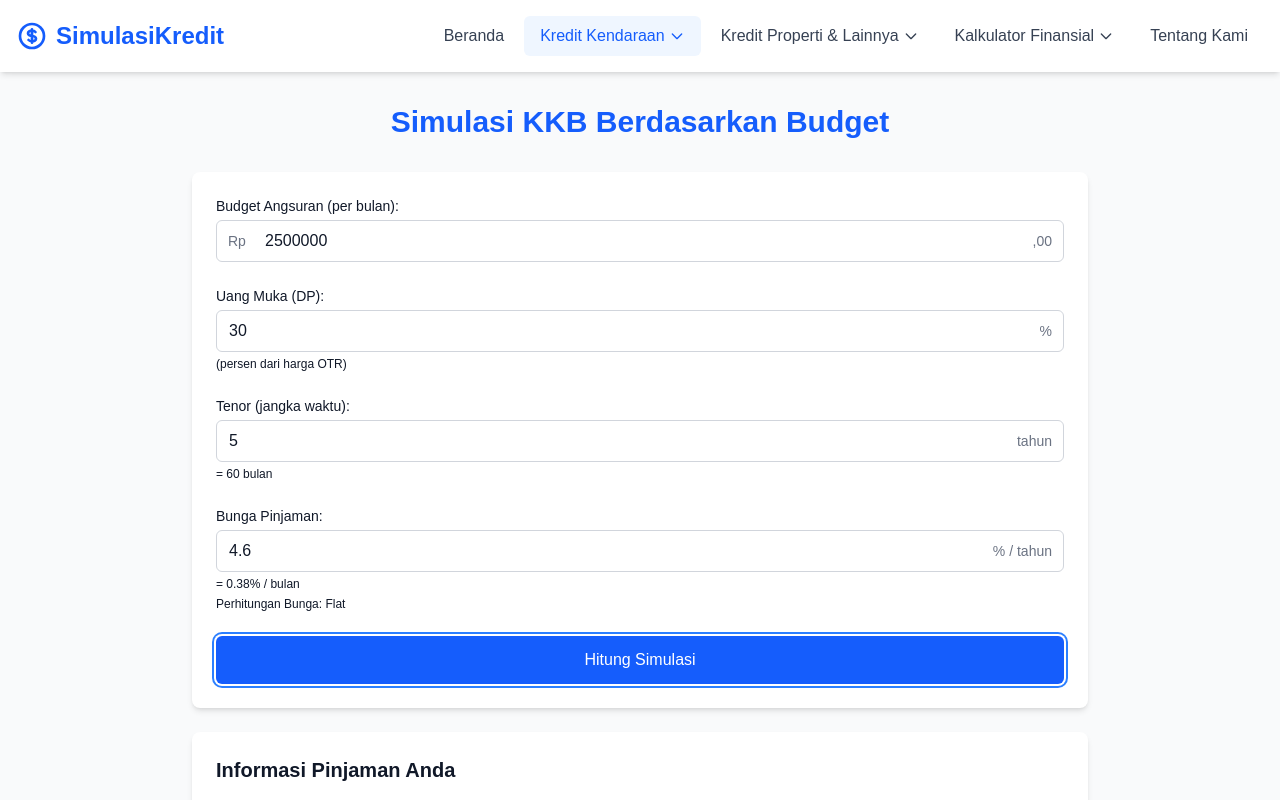
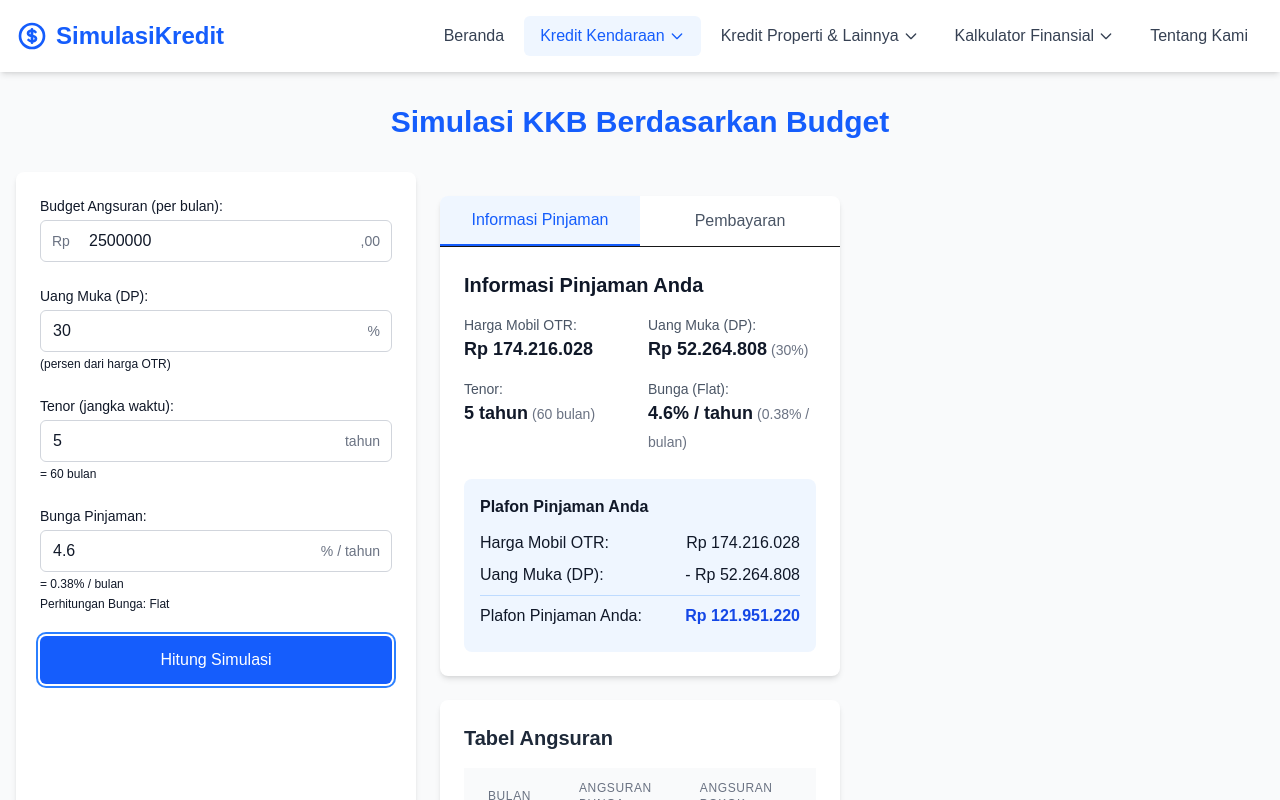
Before and after one commit to rifkibyte/loan-calculator, a Next.js app: page /car-loan-budget in a window 1280 px wide. Both pictures are taken after a click on the button "Hitung Simulasi". Shown: the top 800 px of the page. Built offline with nearby package versions, Linux system fonts and the light colour scheme.

Commit message:
fix: car loan budget

```diff
--- a/src/app/car-loan-budget/page.tsx
+++ b/src/app/car-loan-budget/page.tsx
@@ -3,7 +3,7 @@
 import { useState } from "react";
 import CarLoanBudgetForm from "@/components/CarLoanBudgetForm";
 import CarLoanBudgetResult from "@/components/CarLoanBudgetResult";
-import CarLoanSchedule from "@/components/CarLoanSchedule"; // Import schedule component
+import CarLoanBudgetSchedule from "@/components/CarLoanBudgetSchedule"; // Import schedule component
 import Header from "@/components/Header";
 import Footer from "@/components/Footer";
 import { calculateLoanFromBudget } from "@/utils/loanCarBudgetCalculator";
@@ -85,24 +85,18 @@ export default function CarLoanBudgetPage(): JSX.Element {
           Simulasi KKB Berdasarkan Budget
         </h1>
 
-        <div className="max-w-4xl mx-auto"> {/* Increased max width */}
-          <div className="bg-white p-6 rounded-lg shadow-md">
+        <div className="grid grid-cols-1 lg:grid-cols-3 gap-6">
+          <div className="lg:col-span-1 bg-white p-6 rounded-lg shadow-md">
             <CarLoanBudgetForm onCalculate={handleCalculate} />
           </div>
 
           <div className="mt-6 space-y-6">
             {showResults && loanDetails && (
-              <>
+              <div className="space-y-6">
                 <CarLoanBudgetResult loanDetails={loanDetails} />
 
-                {/* Add loan schedule table */}
-                <div className="bg-white p-6 rounded-lg shadow-md">
-                  <h2 className="text-xl font-semibold text-gray-800 mb-4">
-                    Tabel Angsuran
-                  </h2>
-                  <CarLoanSchedule schedule={schedule} />
-                </div>
-              </>
+                <CarLoanBudgetSchedule schedule={schedule} />
+              </div>
             )}
           </div>
         </div>
--- a/src/components/CarLoanBudgetResult.tsx
+++ b/src/components/CarLoanBudgetResult.tsx
@@ -1,5 +1,6 @@
 "use client";
 
+import { useState } from "react";
 import { formatCurrency } from "@/utils/formatters";
 
 interface LoanResultProps {
@@ -19,6 +20,8 @@ interface LoanResultProps {
 }
 
 export default function CarLoanBudgetResult({ loanDetails }: LoanResultProps) {
+  const [activeTab, setActiveTab] = useState("info");
+
   const safeFormatCurrency = (value: number) => {
     if (isNaN(value) || !isFinite(value)) {
       return "Rp 0";
@@ -28,12 +31,39 @@ export default function CarLoanBudgetResult({ loanDetails }: LoanResultProps) {
 
   return (
     <div className="bg-white rounded-lg shadow-md overflow-hidden">
+      {/* Tab Navigation */}
+      <div className="flex border-b">
+        <button
+          className={`flex-1 py-3 px-4 text-center font-medium ${
+            activeTab === "info"
+              ? "bg-blue-50 text-blue-600 border-b-2 border-blue-600"
+              : "text-gray-600"
+          }`}
+          onClick={() => setActiveTab("info")}
+        >
+          Informasi Pinjaman
+        </button>
+        <button
+          className={`flex-1 py-3 px-4 text-center font-medium ${
+            activeTab === "payment"
+              ? "bg-blue-50 text-blue-600 border-b-2 border-blue-600"
+              : "text-gray-600"
+          }`}
+          onClick={() => setActiveTab("payment")}
+        >
+          Pembayaran
+        </button>
+      </div>
+
+      {/* Tab Content */}
       <div className="p-6">
+        {activeTab === "info" && (
+          <div className="space-y-6">
             <h2 className="text-xl font-semibold text-gray-900 mb-4">
               Informasi Pinjaman Anda
             </h2>
 
-        <div className="grid grid-cols-1 md:grid-cols-2 gap-4 mb-6">
+            <div className="grid grid-cols-1 md:grid-cols-2 gap-4">
               <div>
                 <p className="text-sm text-gray-600">Harga Mobil OTR:</p>
                 <p className="text-lg font-bold text-gray-900">
@@ -72,64 +102,108 @@ export default function CarLoanBudgetResult({ loanDetails }: LoanResultProps) {
               </div>
             </div>
 
-        <div className="bg-blue-50 p-4 rounded-lg mb-6">
-          <h3 className="font-semibold text-gray-900 mb-3">Plafon Pinjaman Anda</h3>
+            <div className="bg-blue-50 p-4 rounded-lg">
+              <h3 className="font-semibold text-gray-900 mb-3">
+                Plafon Pinjaman Anda
+              </h3>
               <div className="space-y-2">
                 <div className="flex justify-between">
                   <span className="text-gray-900">Harga Mobil OTR:</span>
-              <span className="font-medium text-gray-900">{safeFormatCurrency(loanDetails.carPrice)}</span>
+                  <span className="font-medium text-gray-900">
+                    {safeFormatCurrency(loanDetails.carPrice)}
+                  </span>
                 </div>
                 <div className="flex justify-between">
                   <span className="text-gray-900">Uang Muka (DP):</span>
-              <span className="font-medium text-gray-900">- {safeFormatCurrency(loanDetails.downPaymentAmount)}</span>
+                  <span className="font-medium text-gray-900">
+                    - {safeFormatCurrency(loanDetails.downPaymentAmount)}
+                  </span>
                 </div>
                 <div className="border-t border-blue-200 my-2 pt-2 flex justify-between">
-              <span className="font-medium text-gray-900">Plafon Pinjaman Anda:</span>
-              <span className="font-bold text-blue-700">{safeFormatCurrency(loanDetails.loanAmount)}</span>
+                  <span className="font-medium text-gray-900">
+                    Plafon Pinjaman Anda:
+                  </span>
+                  <span className="font-bold text-blue-700">
+                    {safeFormatCurrency(loanDetails.loanAmount)}
+                  </span>
                 </div>
               </div>
             </div>
+          </div>
+        )}
 
-        <div className="bg-green-50 p-4 rounded-lg mb-6">
-          <h3 className="font-semibold text-gray-900 mb-3">Angsuran per Bulan</h3>
+        {activeTab === "payment" && (
+          <div className="space-y-6">
+            <h2 className="text-xl font-semibold text-gray-900 mb-4">
+              Informasi Pembayaran
+            </h2>
+
+            <div className="bg-green-50 p-4 rounded-lg">
+              <h3 className="font-semibold text-gray-900 mb-3">
+                Angsuran per Bulan
+              </h3>
               <div className="space-y-2">
                 <div className="flex justify-between">
-              <span className="text-gray-900">Angsuran Pokok per Bulan:</span>
-              <span className="font-medium text-gray-900">{safeFormatCurrency(loanDetails.monthlyPrincipal)}</span>
+                  <span className="text-gray-900">
+                    Angsuran Pokok per Bulan:
+                  </span>
+                  <span className="font-medium text-gray-900">
+                    {safeFormatCurrency(loanDetails.monthlyPrincipal)}
+                  </span>
                 </div>
                 <div className="flex justify-between">
-              <span className="text-gray-900">Angsuran Bunga per Bulan:</span>
-              <span className="font-medium text-gray-900">{safeFormatCurrency(loanDetails.monthlyInterest)}</span>
+                  <span className="text-gray-900">
+                    Angsuran Bunga per Bulan:
+                  </span>
+                  <span className="font-medium text-gray-900">
+                    {safeFormatCurrency(loanDetails.monthlyInterest)}
+                  </span>
                 </div>
                 <div className="border-t border-green-200 my-2 pt-2">
                   <div className="flex justify-between">
-                <span className="font-medium text-gray-900">Total Angsuran per Bulan:</span>
-                <span className="font-bold text-green-700">{safeFormatCurrency(loanDetails.monthlyPayment)}</span>
+                    <span className="font-medium text-gray-900">
+                      Total Angsuran per Bulan:
+                    </span>
+                    <span className="font-bold text-green-700">
+                      {safeFormatCurrency(loanDetails.monthlyPayment)}
+                    </span>
                   </div>
                 </div>
               </div>
             </div>
 
             <div className="bg-purple-50 p-4 rounded-lg">
-          <h3 className="font-semibold text-gray-900 mb-3">Pembayaran Pertama Kali</h3>
+              <h3 className="font-semibold text-gray-900 mb-3">
+                Pembayaran Pertama Kali
+              </h3>
               <div className="space-y-2">
                 <div className="flex justify-between">
                   <span className="text-gray-900">Uang Muka (DP):</span>
-              <span className="font-medium text-gray-900">{safeFormatCurrency(loanDetails.downPaymentAmount)}</span>
+                  <span className="font-medium text-gray-900">
+                    {safeFormatCurrency(loanDetails.downPaymentAmount)}
+                  </span>
                 </div>
                 <div className="flex justify-between">
                   <span className="text-gray-900">Angsuran Pertama:</span>
-              <span className="font-medium text-gray-900">{safeFormatCurrency(loanDetails.monthlyPayment)}</span>
+                  <span className="font-medium text-gray-900">
+                    {safeFormatCurrency(loanDetails.monthlyPayment)}
+                  </span>
                 </div>
                 <div className="border-t border-purple-200 my-2 pt-2">
                   <div className="flex justify-between">
-                <span className="font-medium text-gray-900">Total Pembayaran Pertama:</span>
-                <span className="font-bold text-purple-700">{safeFormatCurrency(loanDetails.firstPayment)}</span>
+                    <span className="font-medium text-gray-900">
+                      Total Pembayaran Pertama:
+                    </span>
+                    <span className="font-bold text-purple-700">
+                      {safeFormatCurrency(loanDetails.firstPayment)}
+                    </span>
                   </div>
                 </div>
               </div>
             </div>
           </div>
+        )}
+      </div>
     </div>
   );
 }
```
Lines whose indentation alone changed are shown as unchanged.
